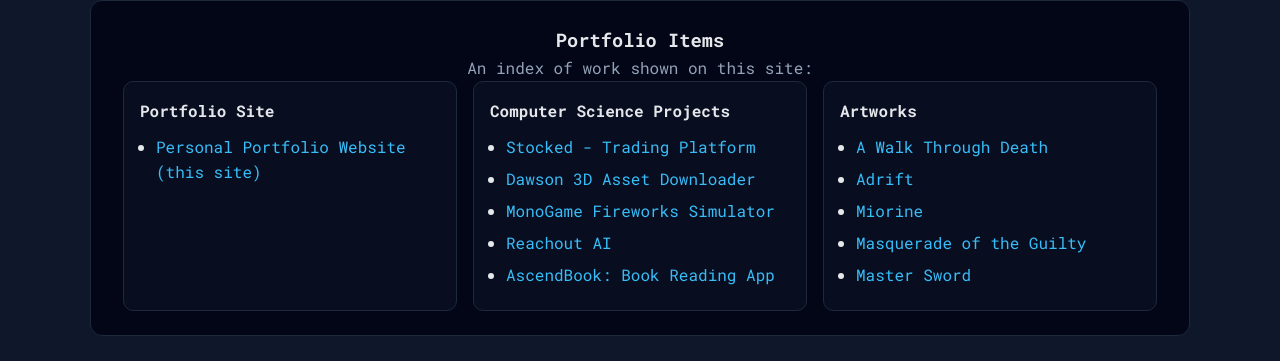
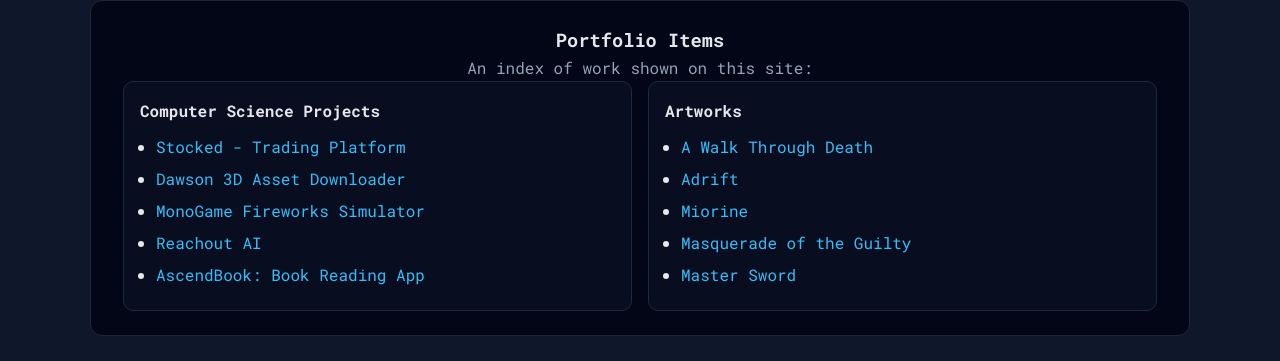
Before and after one commit to yan-74/my-portfolio-site, a React (Vite) app: page / in a window 1280 px wide. Shown: the part 1040-1401 px from the top of the page. Built offline with nearby package versions, Linux system fonts and the light colour scheme.

Commit message:
small changes + readme

```diff
--- a/src/components/Home.jsx
+++ b/src/components/Home.jsx
@@ -45,15 +45,6 @@ export default function Home() {
 
         <div className="portfolio-index-grid">
           <div className="portfolio-index-card">
-            <h4>Portfolio Site</h4>
-            <ul>
-              <li>
-                <Link to="/">Personal Portfolio Website (this site)</Link>
-              </li>
-            </ul>
-          </div>
-
-          <div className="portfolio-index-card">
             <h4>Computer Science Projects</h4>
             <ul>
               {projectItems.map((item) => (
--- a/src/styles/home.css
+++ b/src/styles/home.css
@@ -126,7 +126,7 @@
 }
 
 .portfolio-index-intro {
-  margin: 0.5rem 0 1.25rem;
+  margin: 0.5rem 0 1.5rem;
   color: var(--muted);
 }
 
```
Also changed, not shown: 1 other file (tests, documents, lock files or other folders).
